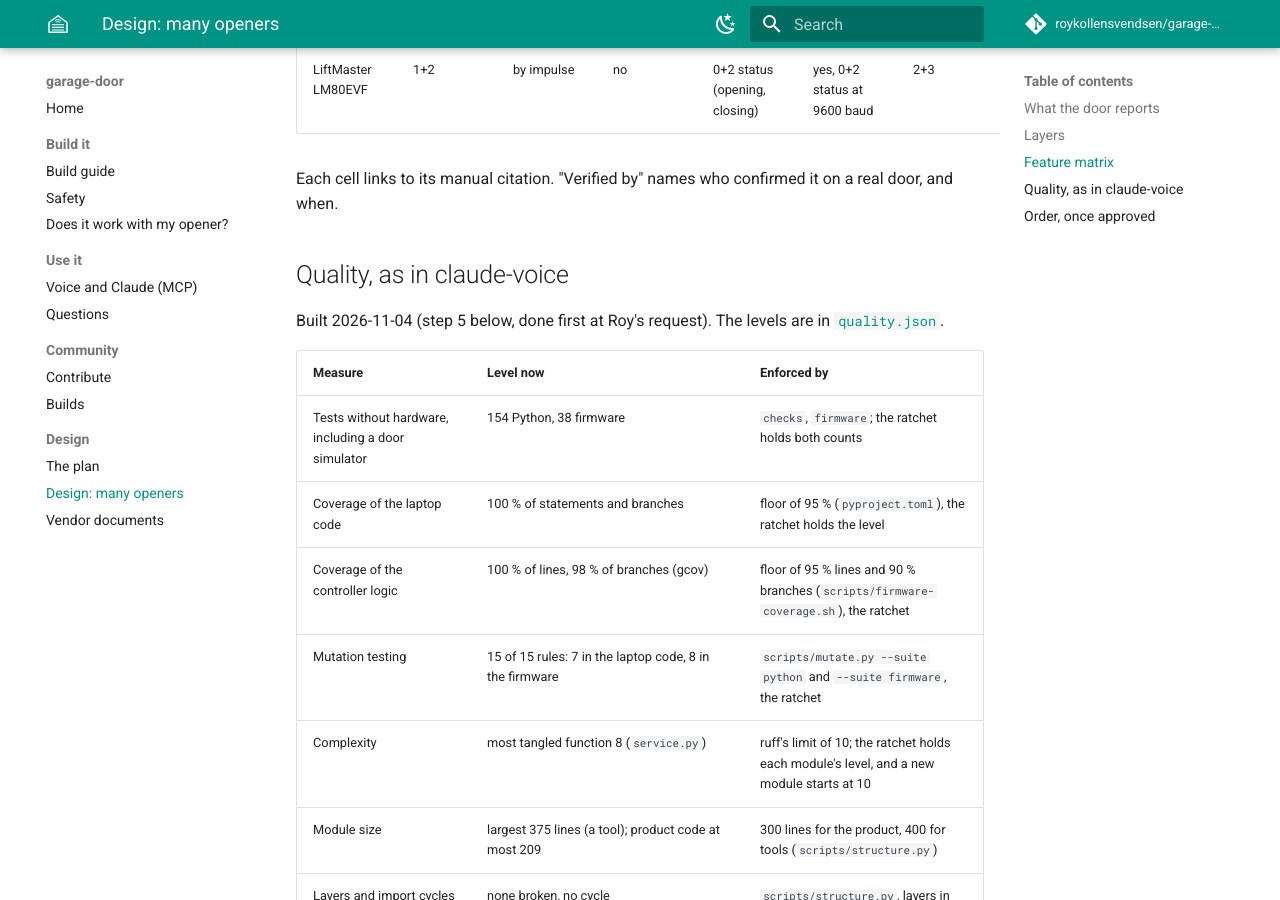
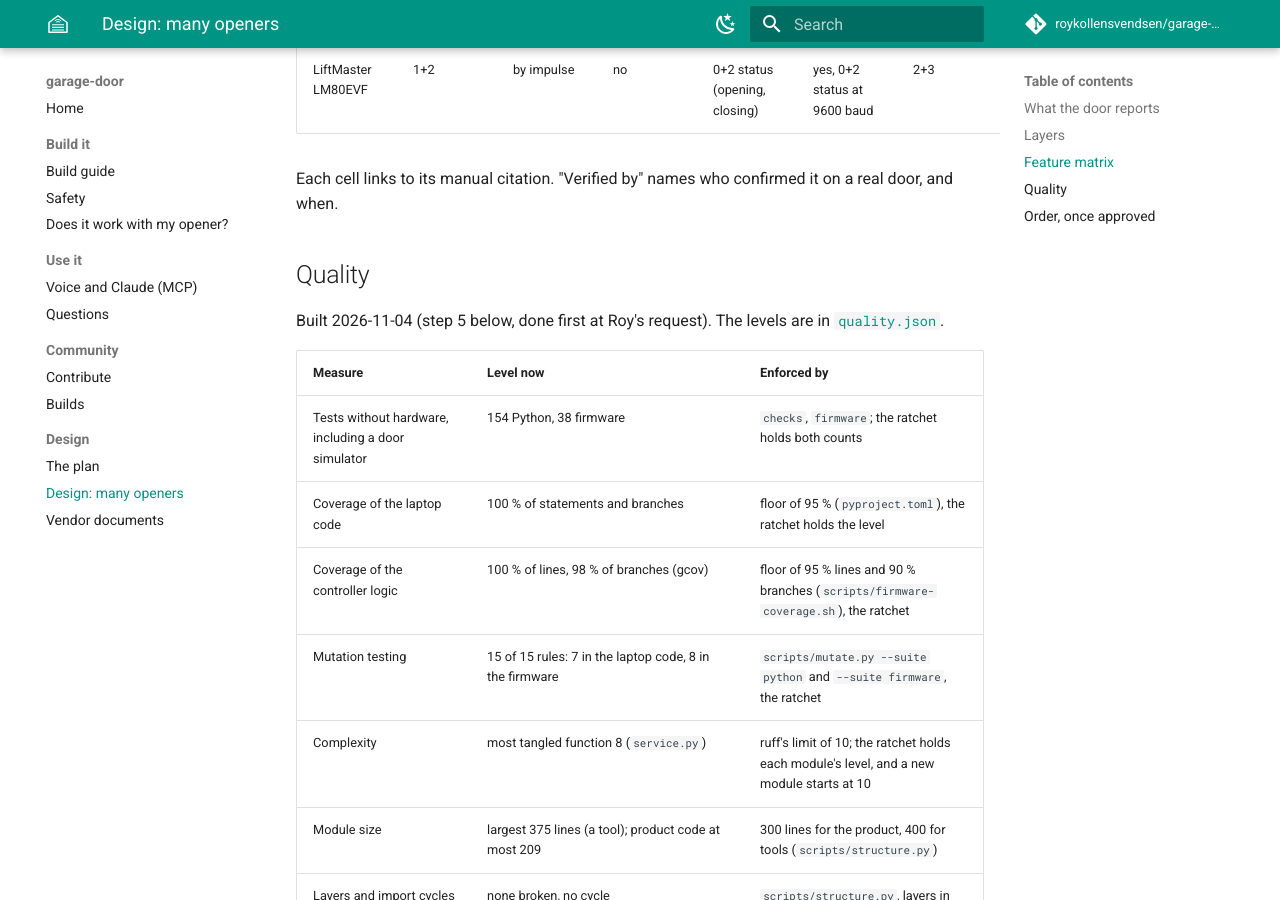
Before and after one commit to roykollensvendsen/garage-door, an MkDocs documentation site: the page built from docs/design.md, in a window 1280 px wide and 900 px high, scrolled down 2277 px. Built offline with MkDocs 1.6.1 and Material for MkDocs 9.7.7, drawn with Linux system fonts in a browser that asks for light colours; comment, search, counter and statistics services are not loaded.

Commit message:
docs: Drop the claude-voice reference from the design's quality heading
Readers of the design page do not know claude-voice, and the section
stands on its own.

Co-Authored-By: Claude Opus 5.5 <noreply@anthropic.com>

```diff
--- a/docs/design.md
+++ b/docs/design.md
@@ -92,7 +92,7 @@ row per model:
 Each cell links to its manual citation. "Verified by" names who confirmed it
 on a real door, and when.
 
-## Quality, as in claude-voice
+## Quality
 
 Built 2026-11-04 (step 5 below, done first at Roy's request). The levels
 are in [`quality.json`](https://github.com/roykollensvendsen/garage-door/blob/main/quality.json).
```
